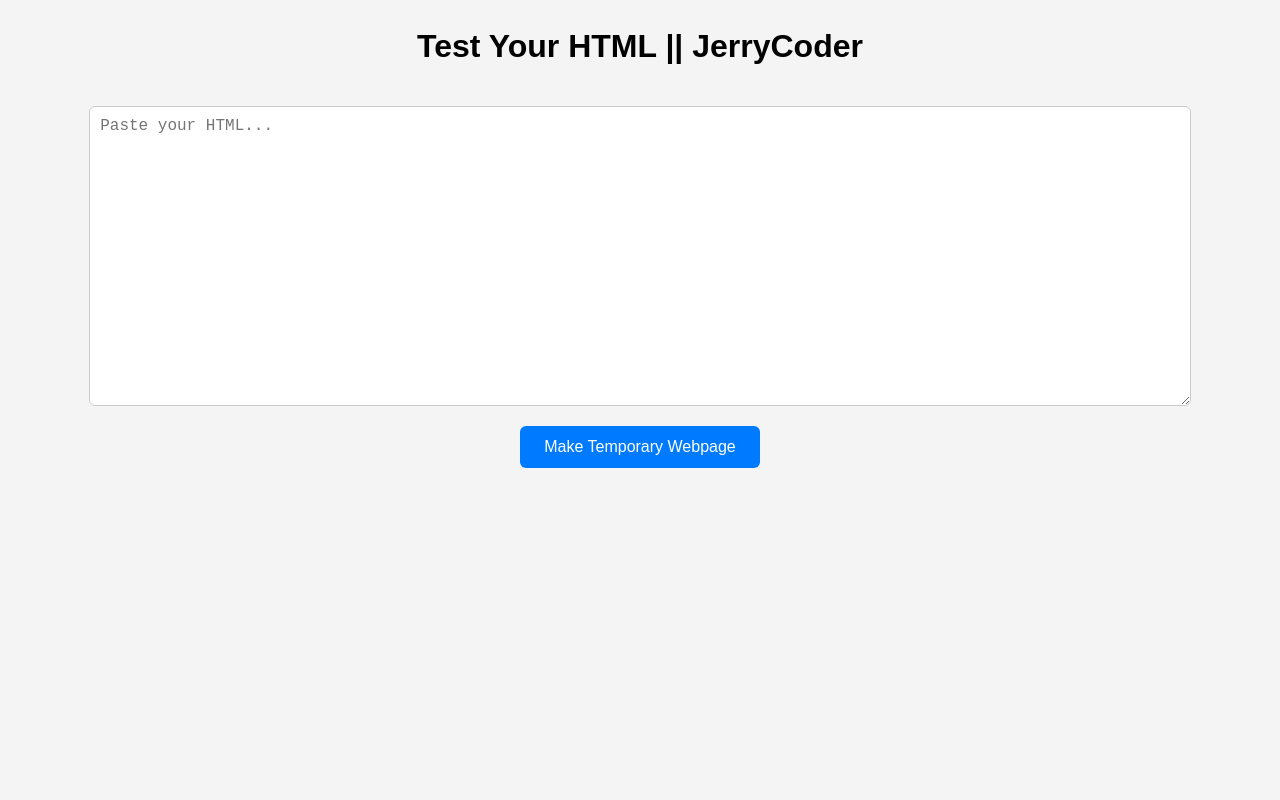
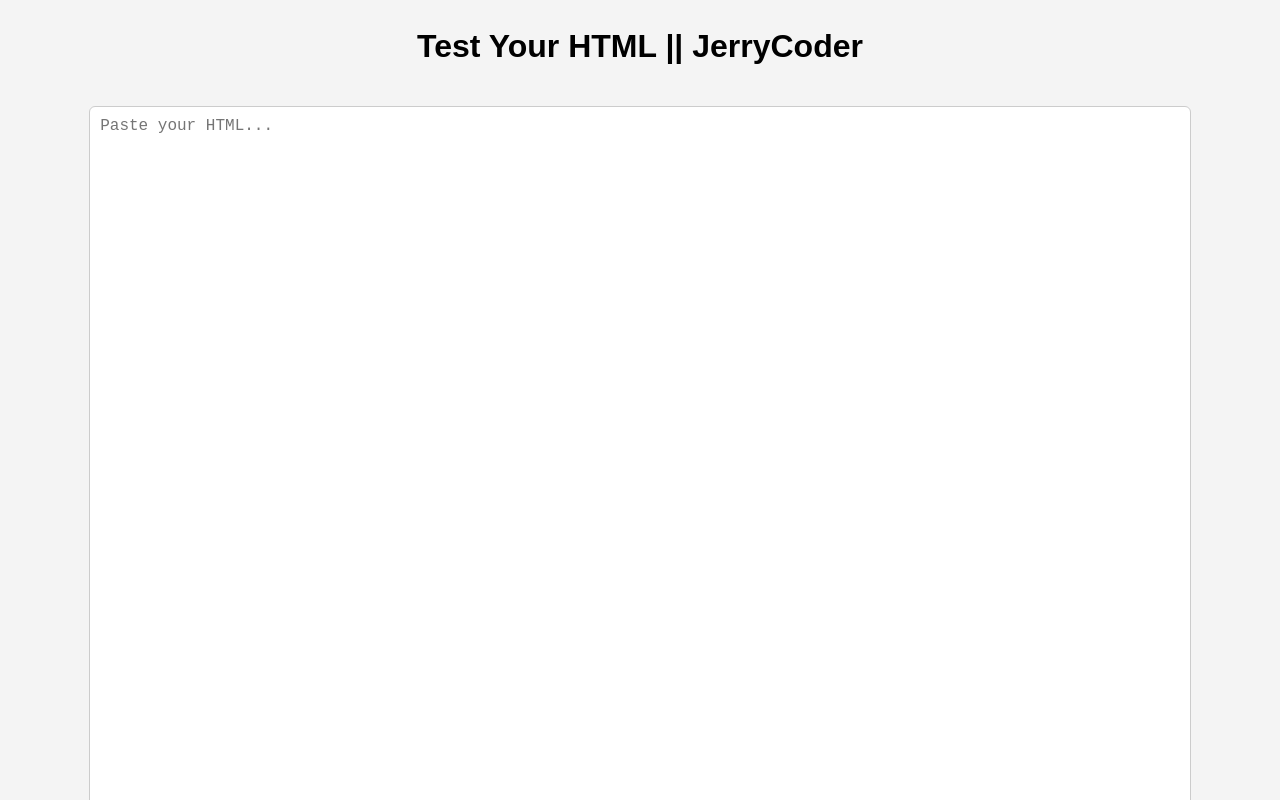
Before and after one commit to mksir12/Backend, a plain HTML site: page index.html in a window 1280 px wide. Shown: the top 800 px of the page. Drawn offline with Linux system fonts and the light colour scheme.

Commit message:
Update index.html

```diff
--- a/index.html
+++ b/index.html
@@ -26,7 +26,7 @@
       </head>
       <body>
         <h1>Test Your HTML || JerryCoder</h1>
-  <textarea id="htmlInput" placeholder="Paste your HTML..." style="width:90%; height:300px;"></textarea><br>
+  <textarea id="htmlInput" placeholder="Paste your HTML..."></textarea><br>
   <button onclick="createPage()">Make Temporary Webpage</button>
 
   <script>
```
